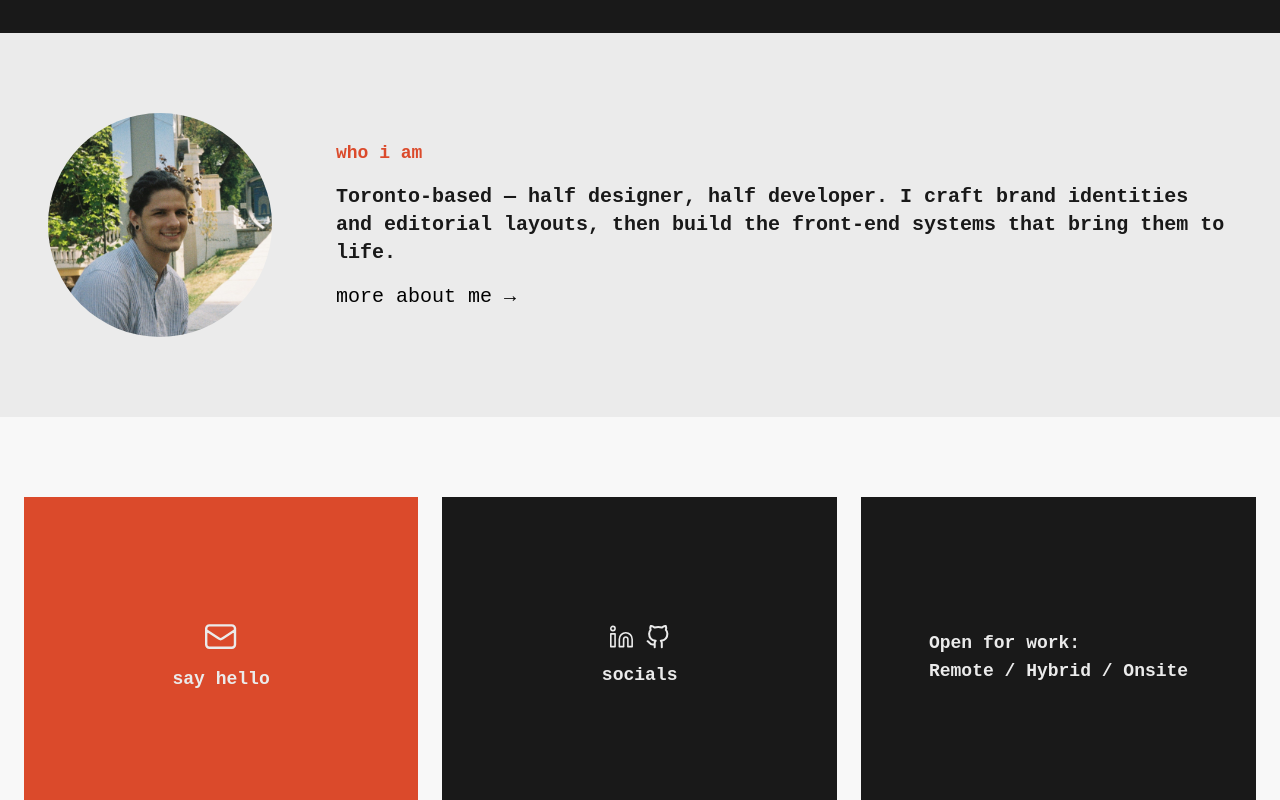
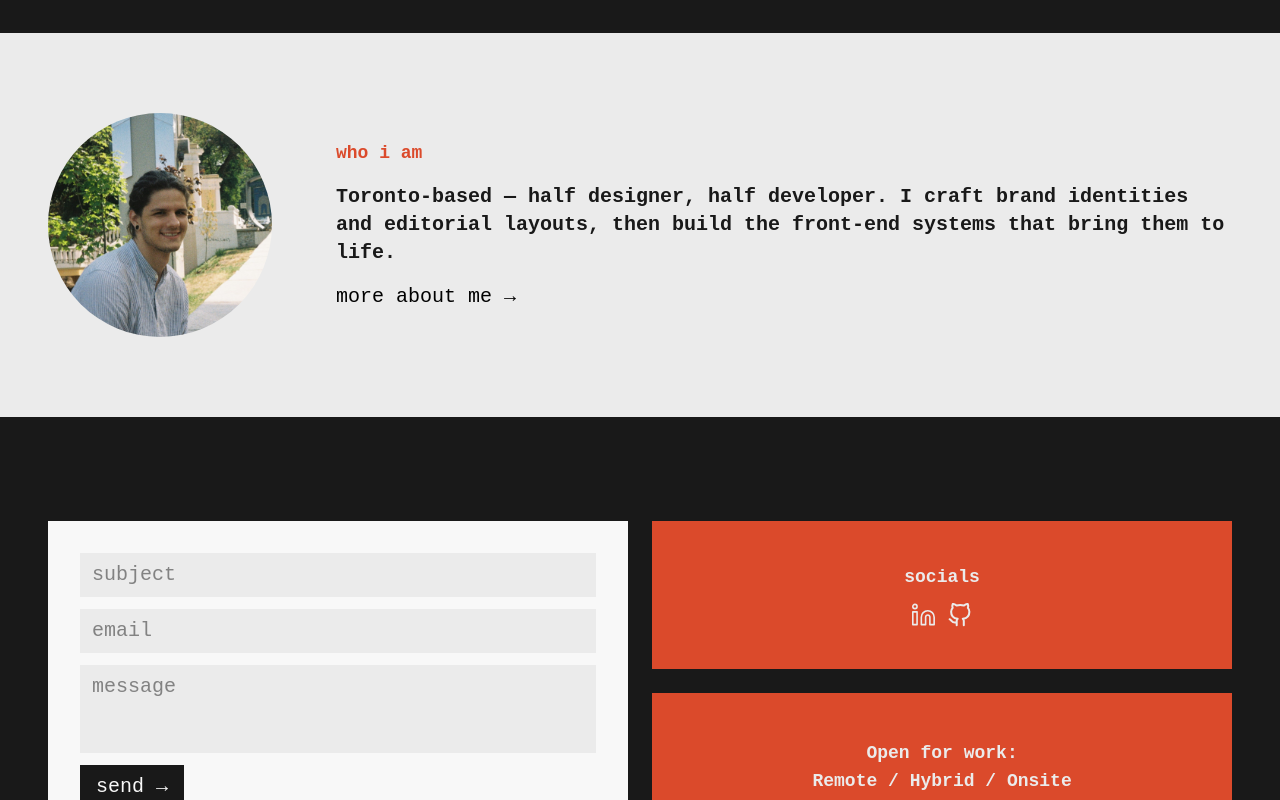
Before and after one commit to Altsmi/web-front, a Vue app: page / in a window 1280 px wide. Shown: the part 2000-2800 px from the top of the page. Built offline with nearby package versions, Linux system fonts and the light colour scheme.

Commit message:
Finished landing Page and Nav

```diff
--- a/components.d.ts
+++ b/components.d.ts
@@ -13,6 +13,7 @@ declare module 'vue' {
   export interface GlobalComponents {
     ContactSection: typeof import('./src/components/ContactSection.vue')['default']
     FormComponent: typeof import('./src/components/formComponent.vue')['default']
+    NavMenu: typeof import('./src/components/NavMenu.vue')['default']
     RouterLink: typeof import('vue-router')['RouterLink']
     RouterView: typeof import('vue-router')['RouterView']
     TestButton: typeof import('./src/components/TestButton.vue')['default']
--- a/src/App.vue
+++ b/src/App.vue
@@ -1,6 +1,10 @@
 <script setup lang="ts">
 import { RouterLink, RouterView } from 'vue-router'
 import ContactSection from './components/ContactSection.vue'
+
+function scrollToContact() {
+  document.getElementById('contact')?.scrollIntoView({ behavior: 'smooth' })
+}
 </script>
 
 <template>
@@ -12,9 +16,11 @@ import ContactSection from './components/ContactSection.vue'
             ><img src="/logo_classic.svg" alt="Logo" class="h-10 w-auto"
           /></RouterLink>
         </div>
-        <div class="flex gap-20">
-          <button type="button" class="font-medium hover:underline">menu</button>
-          <button type="button" class="border-3 px-4 py-2 font-medium">reach out →</button>
+        <div class="flex space-x-50 items-center">
+          <NavMenu />
+          <button type="button" @click="scrollToContact" class="border-3 px-4 py-2 font-medium">
+            reach out →
+          </button>
         </div>
       </nav>
     </header>
@@ -24,6 +30,7 @@ import ContactSection from './components/ContactSection.vue'
     </main>
 
     <footer class="w-full bg-neutral-900 text-center p-6 text-xl text-text-000">
+      <ContactSection id="contact" />
       <div class="">
         &copy; {{ new Date().getFullYear() }} - Built with Vue 3, TS & ASP.NET By Illya Shpylka
       </div>
--- a/src/components/ContactSection.vue
+++ b/src/components/ContactSection.vue
@@ -1,17 +1,7 @@
 <script setup lang="ts">
-import { ref, onMounted, onUnmounted } from 'vue'
+import { ref } from 'vue'
 
-const isEmailOpen = ref(false)
 const submitStatus = ref<'idle' | 'success' | 'error'>('idle')
-
-function toggleEmail() {
-  isEmailOpen.value = !isEmailOpen.value
-}
-
-function closeEmail() {
-  isEmailOpen.value = false
-  submitStatus.value = 'idle'
-}
 
 async function handleSubmit(event: Event) {
   const form = event.target as HTMLFormElement
@@ -40,73 +30,51 @@ async function handleSubmit(event: Event) {
   <section class="max-w-7xl mx-auto px-4 sm:px-6 py-20">
     <div class="flex flex-col sm:flex-row gap-6 h-80">
       <!--Email-->
-      <div
-        class="bg-brand-primary text-neutral-300 flex flex-col items-center justify-center gap-3 cursor-pointer transition-all duration-300 relative p-2"
-        :class="isEmailOpen ? 'sm:w-1/2' : 'sm:w-1/3'"
-        @click="!isEmailOpen && toggleEmail()"
-      >
-        <template v-if="!isEmailOpen">
-          <img src="/icons/mail_icon.svg" alt="email" class="h-8 w-8" />
-          <p class="text-lg font-bold">say hello</p>
-        </template>
-
-        <template v-else>
-          <button
-            type="button"
-            class="absolute top-3 right-3 text-neutral-300 hover:text-brand-primary"
-            @click.stop="closeEmail"
-          >
-            <img src="/icons/x_icon.svg" alt="close" class="h-5 w-5" />
-          </button>
-
+      <div class="bg-neutral-000 text-neutral-300 w-full sm:w-1/2 relative p-2">
         <!--Success message-->
         <div
           v-if="submitStatus === 'success'"
           class="w-full h-full flex flex-col items-center justify-center gap-3 text-center px-6"
         >
-            <p class="text-2xl font-bold">thank you!</p>
-            <p class="text-lg">Your message has been sent — I'll get back to you soon.</p>
+          <p class="text-4xl font-bold">Thank You!</p>
+          <p class="text-lg">I'll get back to you soon.</p>
         </div>
 
         <!--Form-->
-          <form
-            v-else
-            class="w-full h-full p-6 flex flex-col gap-3"
-            @click.stop
-            @submit.prevent="handleSubmit"
-          >
+        <form v-else class="w-full h-full p-6 flex flex-col gap-3" @submit.prevent="handleSubmit">
           <input
             type="text"
             name="Subject"
             placeholder="subject"
-              class="bg-neutral-000 text-neutral-900 px-3 py-2"
+            class="bg-neutral-300 text-neutral-900 px-3 py-2"
           />
           <input
             type="email"
             name="email"
-              placeholder="your email"
-              class="bg-neutral-000 text-neutral-900 px-3 py-2"
+            placeholder="email"
+            class="bg-neutral-300 text-neutral-900 px-3 py-2"
           />
           <textarea
             name="message"
             placeholder="message"
-              class="bg-neutral-000 text-neutral-900 px-3 py-2 flex-1 resize-none"
+            class="bg-neutral-300 text-neutral-900 px-3 py-2 flex-1 resize-none"
           ></textarea>
           <button
             type="submit"
-              class="bg-neutral-900 text-text-300 px-4 py-2 font-medium self-start hover:bg-neutral-300 hover:text-text-900 transition-colors"
+            class="bg-neutral-900 px-4 py-2 font-medium self-start hover:bg-brand-primary text-text-000 transition-colors"
           >
             send →
           </button>
         </form>
-        </template>
       </div>
 
+      <!--Right side: socials + open for work, stacked -->
+      <div class="w-full sm:w-1/2 flex flex-col gap-6">
         <!--Socials-->
         <div
-        class="bg-neutral-900 text-neutral-300 flex flex-col items-center justify-center gap-3 transition-all duration-300 px-4 py-6"
-        :class="isEmailOpen ? 'sm:w-1/4' : 'sm:w-1/3'"
+          class="bg-brand-primary text-neutral-300 flex flex-col items-center justify-center gap-3 flex-1 px-4 py-6"
         >
+          <p class="text-lg font-bold">socials</p>
           <div class="flex gap-3">
             <a
               href="https://www.linkedin.com/in/illya-shpylka-a60315198/"
@@ -118,19 +86,18 @@ async function handleSubmit(event: Event) {
               ><img src="/icons/github_icon.svg" class="h-6 w-6" alt="github"
             /></a>
           </div>
-        <p class="text-lg font-bold">socials</p>
         </div>
 
         <!--Third square-->
         <div
-        class="bg-neutral-900 text-neutral-300 flex flex-col items-center justify-center gap-3 transition-all duration-300 px-4 py-6"
-        :class="isEmailOpen ? 'sm:w-1/4' : 'sm:w-1/3'"
+          class="bg-brand-primary text-neutral-300 flex flex-col items-center justify-center gap-3 flex-1 px-4 py-6"
         >
-        <p class="text-lg font-bold">
+          <p class="text-lg font-bold text-center">
             Open for work: <br />
             Remote / Hybrid / Onsite
           </p>
         </div>
       </div>
+    </div>
   </section>
 </template>
--- /dev/null
+++ b/src/components/NavMenu.vue
@@ -0,0 +1,46 @@
+<script setup lang="ts">
+import { ref, onMounted, onUnmounted } from 'vue'
+
+const isOpen = ref(false)
+const menuRef = ref<HTMLElement | null>(null)
+
+function toggleMenu() {
+  isOpen.value = !isOpen.value
+}
+
+function closeMenu() {
+  isOpen.value = false
+}
+
+function handleClickOutside(event: MouseEvent) {
+  if (menuRef.value && !menuRef.value.contains(event.target as Node)) {
+    closeMenu()
+  }
+}
+
+onMounted(() => {
+  document.addEventListener('click', handleClickOutside)
+})
+
+onUnmounted(() => {
+  document.removeEventListener('click', handleClickOutside)
+})
+</script>
+
+<template>
+  <div class="relative" ref="menuRef">
+    <button type="button" class="font-medium hover:underline transition-all" @click="toggleMenu">
+      menu
+    </button>
+
+    <div
+      v-if="isOpen"
+      class="absolute top-full mt-2 right-0 bg-neutral-900 text-neutral-300 flex flex-col gap-2 p-4 w-50 z-70"
+    >
+      <RouterLink to="/about" class="hover:text-brand-primary" @click="closeMenu">about</RouterLink>
+      <RouterLink to="/Project" class="hover:text-brand-primary" @click="closeMenu"
+        >projects</RouterLink
+      >
+    </div>
+  </div>
+</template>
--- a/src/views/HomeView.vue
+++ b/src/views/HomeView.vue
@@ -202,7 +202,7 @@ const barOpacities = ['opacity-25', 'opacity-50', 'opacity-75', 'opacity-100']
       <!--Grid section-->
       <div class="flex flex-col md:flex-row items-center gap-10 md:gap-16 justify-center">
         <!--img-->
-        <div class="w-40 md:w-56 flex-shrink-0">
+        <div class="w-40 md:w-56 shrink-0">
           <img
             src="/project_img/About_picture.JPG"
             alt="avatar"
@@ -223,9 +223,4 @@ const barOpacities = ['opacity-25', 'opacity-50', 'opacity-75', 'opacity-100']
       </div>
     </div>
   </section>
-
-  <!--Contact Section-->
-  <section class="bg-neutral-000">
-    <ContactSection />
-  </section>
 </template>
```
Also changed, not shown: public/icons/x_icon.svg. Lines whose indentation alone changed are shown as unchanged.
